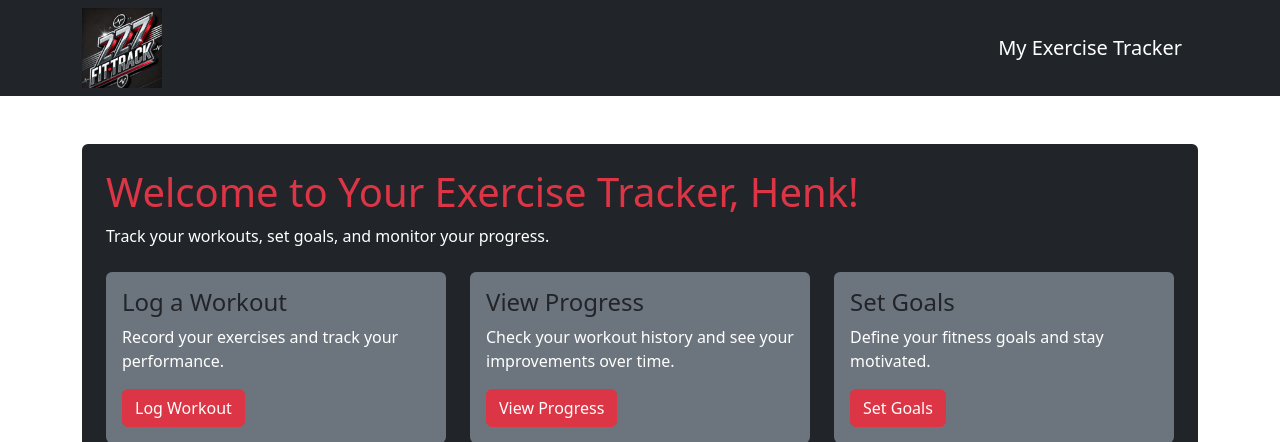
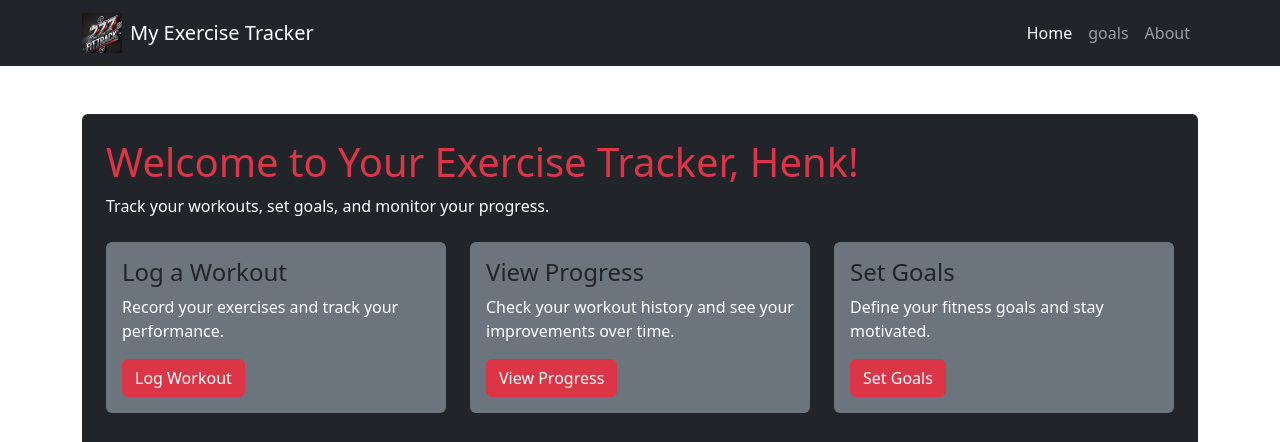
Before and after one commit to elianpullen/webtech, a Flask app: page / in a window 1280 px wide. Shown: the top 442 px of the page. Run offline with Flask 3, Linux system fonts and the light colour scheme.

Commit message:
added a nav bar and about page

```diff
--- a/app.py
+++ b/app.py
@@ -25,6 +25,10 @@ def index():
 def goals():
     return render_template("goals.html")
 
+@app.route("/about")
+def about():
+    return render_template("about.html")
+
 if __name__ == "__main__":
     # Create the database file if it doesn't exist
     with app.app_context():
--- a/templates/base.html
+++ b/templates/base.html
@@ -7,10 +7,28 @@
     <link href="https://cdn.jsdelivr.net/npm/bootstrap@5.3.0/dist/css/bootstrap.min.css" rel="stylesheet">
 </head>
 <body>
-    <nav class="navbar navbar-dark bg-dark">
-        <div class="container d-flex align-items-center">
-            <img src="{{ url_for('static', filename='images/logo.png') }}" alt="Logo" class="me-2" style="height: 80px;">
-            <a class="navbar-brand" href="{{ url_for('index') }}">My Exercise Tracker</a>
+    <nav class="navbar navbar-expand-lg navbar-dark bg-dark">
+        <div class="container">
+            <a class="navbar-brand d-flex align-items-center" href="{{ url_for('index') }}">
+                <img src="{{ url_for('static', filename='images/logo.png') }}" alt="Logo" class="me-2" style="height: 40px;">
+                My Exercise Tracker
+            </a>
+            <button class="navbar-toggler" type="button" data-bs-toggle="collapse" data-bs-target="#navbarNav" aria-controls="navbarNav" aria-expanded="false" aria-label="Toggle navigation">
+                <span class="navbar-toggler-icon"></span>
+            </button>
+            <div class="collapse navbar-collapse" id="navbarNav">
+                <ul class="navbar-nav ms-auto">
+                    <li class="nav-item">
+                        <a class="nav-link active" href="{{ url_for('index') }}">Home</a>
+                    </li>
+                    <li class="nav-item">
+                        <a class="nav-link" href="{{ url_for('goals') }}">goals</a>
+                    </li>
+                    <li class="nav-item">
+                        <a class="nav-link" href="{{ url_for('about') }}">About</a>
+                    </li>
+                </ul>
+            </div>
         </div>
     </nav>
 
```
Also changed, not shown: templates/about.html (added, +10 -0 lines).
